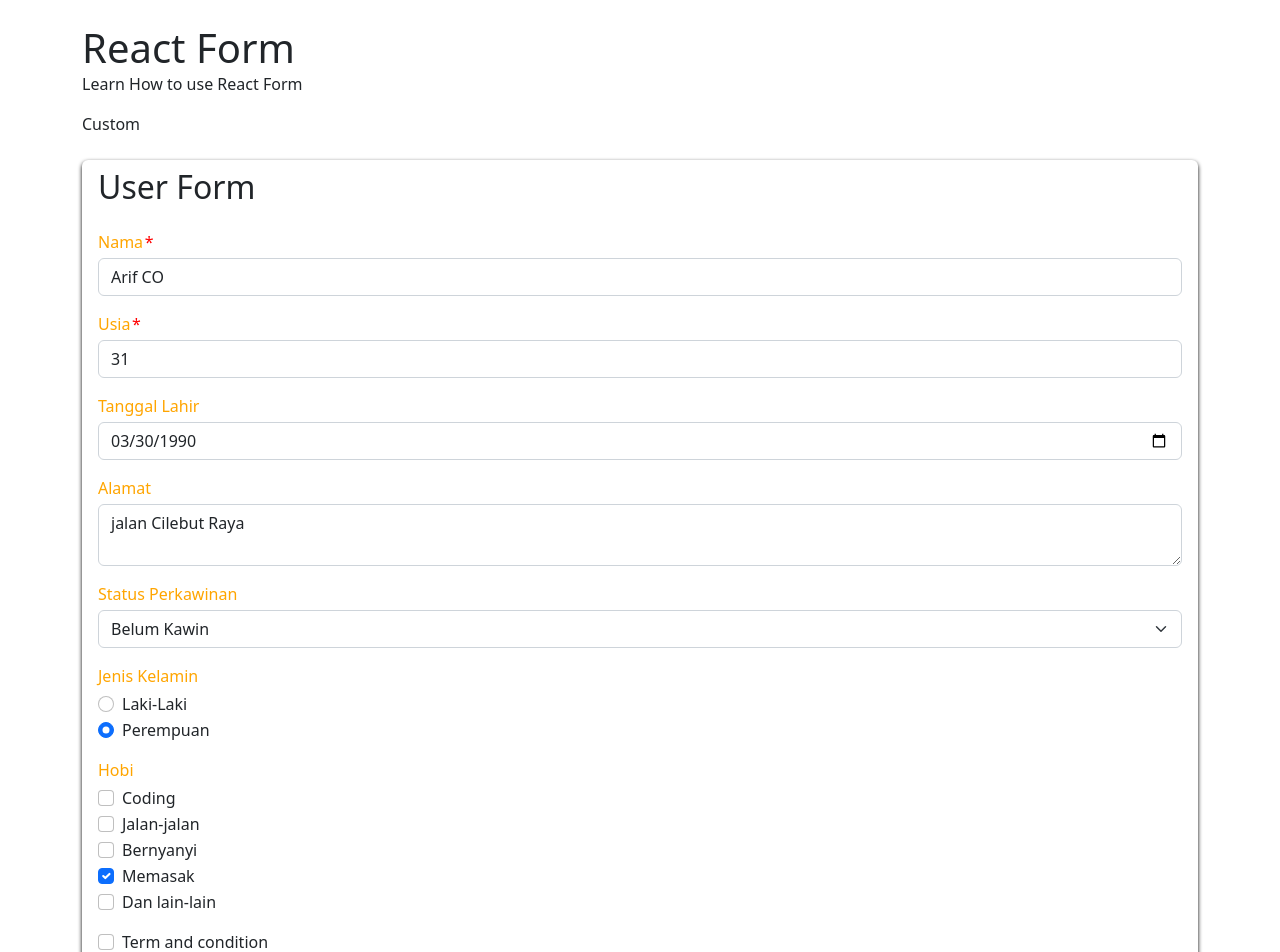
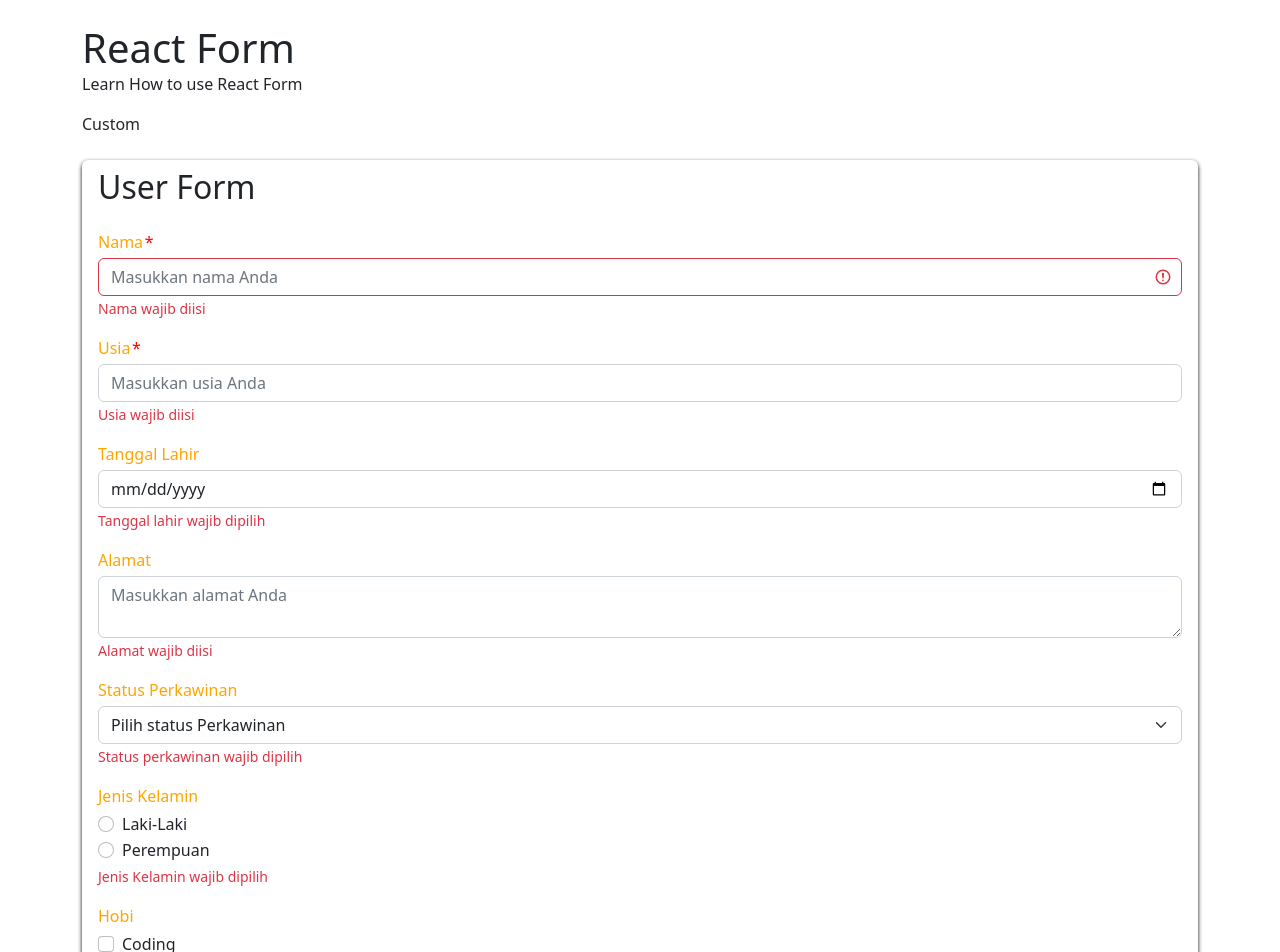
Before and after one commit to afikrico/rxid-form, a React (Create React App) app: page / in a window 1280 px wide. Shown: the top 952 px of the page. Built offline with nearby package versions, Linux system fonts and the light colour scheme.

Commit message:
menambahkan validator.

```diff
--- a/src/App.tsx
+++ b/src/App.tsx
@@ -9,7 +9,8 @@ import {
   StatusPerkawinanModel,
 } from "./shared/models";
 import { Components } from "./shared/components";
-
+import { FormControl } from "./core/form";
+import { Validators } from "./shared/validator";
 
 function App() {
   const [state, setState] = useState({
@@ -26,48 +27,62 @@ function App() {
       }
     ),
   });
-  const [record, setRecord] = useState<{[key:string]:any}>({
-    name: "",
-    dob: "",
-    age: "",
-    address: "",
-    marital: 0,
-    gender: 0,
-    termAndCondition: true
-  })
+  const [record, setRecord] = useState<{ [key: string]: any }>({
+    name: new FormControl(["", Validators.required("Nama wajib diisi")]),
+    dob: new FormControl([
+      "",
+      Validators.required("Tanggal lahir wajib dipilih"),
+    ]),
+    age: new FormControl(["", Validators.required("Usia wajib diisi")]),
+    address: new FormControl(["", Validators.required("Alamat wajib diisi")]),
+    marital: new FormControl([
+      "",
+      Validators.required("Status perkawinan wajib dipilih"),
+    ]),
+    gender: new FormControl([
+      "",
+      Validators.required("Jenis Kelamin wajib dipilih"),
+    ]),
+    termAndCondition: new FormControl([
+      null,
+      Validators.required("Term and codition wajib disetujui"),
+    ]),
+  });
 
-  const maritalStatusRef = useRef<HTMLSelectElement>(null)
+  const maritalStatusRef = useRef<HTMLSelectElement>(null);
 
   useEffect(() => {
+    console.log("record ", record);
     setTimeout(() => {
-      const {hobi, ...record} = {
+      const { hobi, ...record } = {
         name: "Arif CO",
         age: "31",
         gender: 2,
         dob: "1990-03-30",
         address: "jalan Cilebut Raya",
         marital: 2,
-        hobi: HobiModel.createList().slice(3, 4)
+        hobi: HobiModel.createList().slice(3, 4),
       };
       const hobiList = state.hobiList.map((item) => {
-        item.isChecked = hobi.findIndex((data) => data.id === item.option.id) !== -1;
-        return item
-      })
+        item.isChecked =
+          hobi.findIndex((data) => data.id === item.option.id) !== -1;
+        return item;
+      });
       setState((state) => ({
         ...state,
-        hobiList
-      }))
+        hobiList,
+      }));
       // console.log("record from api", record);
       // setState((state) => ({
       //   ...state,
       //   record
       // }))
-      setRecord(record)
+      // setRecord(record)
 
       // const maritalStatusElement = document.getElementsByName("marital")[0] as HTMLSelectElement;
       // maritalStatusElement.value = String(record.marital)
-      if(maritalStatusRef.current){
-        maritalStatusRef.current.value = String(record.marital)
+      if (maritalStatusRef.current) {
+        maritalStatusRef.current.value = String(record.marital);
       }
     }, 2000);
     // console.log("record ", state);
@@ -75,12 +90,17 @@ function App() {
 
   const submitHandler = (e: any) => {
     e.preventDefault();
-    console.log('state record ', record)
-    const { marital, gender, ...dto} = record
-    dto.gender = JenisKelamin.getById(+gender)
-    dto.marital = StatusPerkawinanModel.getById(+marital)
-    dto.hobbies = CheckboxModel.getValues(state.hobiList)
-    console.log("dto ",dto)
+    const value: {[key:string]: any} ={}
+    Object.keys(record).forEach((key) => {
+      value[key] = record[key].value
+    })
+    console.log('record ',record)
+    // console.log("state record ", record);
+    // const { marital, gender, ...dto } = record;
+    // dto.gender = JenisKelamin.getById(+gender);
+    // dto.marital = StatusPerkawinanModel.getById(+marital);
+    // dto.hobbies = CheckboxModel.getValues(state.hobiList);
+    // console.log("dto ", dto);
     // const formData = new FormData(e.target);
     // console.log("Nama ", formData.get("name"));
     // // const {dto} = Object.fromEntries(formData.entries())
@@ -109,11 +129,14 @@ function App() {
     // }));
     // console.log(e.target.value);
     // record[e.target.name] = e.target.value;
+    const control: FormControl = record[e.target.name];
+    control.patchValue(e.target.value);
+
     setRecord((record) => ({
       ...record,
-      [e.target.name]: e.target.value
-    }))
-    console.log('record ',record)
+      [e.target.name]: control,
+    }));
+    console.log("record ", record);
   };
 
   // console.log("hobilist ", state.hobiList);
@@ -128,22 +151,35 @@ function App() {
           <Components.Form.Group label="Nama" htmlFor="name" required={true}>
             <input
               type="text"
-              value={record.name}
+              // value={record.name.value}
+              {...record.name}
               onChange={onChangeHandler}
               name="name"
-              className="form-control"
+              className={
+                "form-control " +
+                (record.name.getIsValid() ? "is-valid" : "is-invalid")
+              }
               placeholder="Masukkan nama Anda"
             />
+            {record.name.errors && (
+              <small className="text-danger">
+                {record.name.errors.message}
+              </small>
+            )}
           </Components.Form.Group>
           <Components.Form.Group label="Usia" htmlFor="age" required={true}>
             <input
               type="number"
-              value={record.age}
+              // value={record.age}
+              {...record.age}
               onChange={onChangeHandler}
               name="age"
               className="form-control"
               placeholder="Masukkan usia Anda"
             />
+            {record.age.errors && (
+              <small className="text-danger">{record.age.errors.message}</small>
+            )}
           </Components.Form.Group>
 
           <Components.Form.Group label="Tanggal Lahir" htmlFor="dob">
@@ -151,27 +187,38 @@ function App() {
               type="date"
               className="form-control"
               name="dob"
+              {...record.dob}
               placeholder="Pilih tanggal lahir Anda"
-              value={record.dob}
+              // value={record.dob}
               onChange={onChangeHandler}
             />
+            {record.dob.errors && (
+              <small className="text-danger">{record.dob.errors.message}</small>
+            )}
           </Components.Form.Group>
 
           <Components.Form.Group label="Alamat" htmlFor="address">
             <textarea
               name="address"
+              {...record.address}
               className="form-control"
               placeholder="Masukkan alamat Anda"
-              value={record.address}
+              // value={record.address}
               onChange={onChangeHandler}
             />
+            {record.address.errors && (
+              <small className="text-danger">
+                {record.address.errors.message}
+              </small>
+            )}
           </Components.Form.Group>
 
           <Components.Form.Group label="Status Perkawinan" htmlFor="marital">
             <select
               className="form-select"
               name="marital"
-              value={record.marital}
+              // value={record.marital}
+              {...record.marital}
               onChange={onChangeHandler}
               // ref={maritalStatusRef}
             >
@@ -182,6 +229,11 @@ function App() {
                 </option>
               ))}
             </select>
+            {record.marital.errors && (
+              <small className="text-danger">
+                {record.marital.errors.message}
+              </small>
+            )}
           </Components.Form.Group>
 
           <Components.Form.Group label="Jenis Kelamin" htmlFor="gender">
@@ -193,7 +245,8 @@ function App() {
                   name="gender"
                   id={"gender" + jenisKelamin.id}
                   value={jenisKelamin.id}
-                  checked={jenisKelamin.id === +record.gender}
+                  // checked={jenisKelamin.id === +record.gender}
+                  checked={jenisKelamin.id === +record.gender.value}
                   // onChange={(e) =>
                   //   setState((state) => ({
                   //     ...state,
@@ -210,6 +263,11 @@ function App() {
                 </label>
               </div>
             ))}
+            {record.gender.errors && (
+              <small className="text-danger">
+                {record.gender.errors.message}
+              </small>
+            )}
           </Components.Form.Group>
 
           <Components.Form.Group label="Hobi" htmlFor="hobi">
@@ -249,21 +307,31 @@ function App() {
                 className="form-check-input"
                 name="termAndCondition"
                 id="termAndCondition"
-                  checked={!!record.termAndCondition}
+                checked={!!record.termAndCondition.value}
+                // onChange={(e) => {
+                //   setRecord((record) => ({
+                //     ...record,
+                //     termAndCondition: e.target.checked,
+                //   }));
+                // }}
                 onChange={(e) => {
+                  const control = record.termAndCondition;
+                  control.patchValue(e.target.checked);
                   setRecord((record) => ({
                     ...record,
-                      termAndCondition: e.target.checked,
+                    termAndCondition: control,
                   }));
                 }}
               />
-                <label
-                  htmlFor="termAndCondition"
-                  className="form-check-label"
-                >
+              <label htmlFor="termAndCondition" className="form-check-label">
                 Term and condition
               </label>
             </div>
+            {record.termAndCondition.errors && (
+              <small className="text-danger">
+                {record.termAndCondition.errors.message}
+              </small>
+            )}
           </Components.Form.Group>
 
           <button className="btn btn-primary">
--- /dev/null
+++ b/src/core/form/FormControl.tsx
@@ -0,0 +1,37 @@
+import { ValidatorFN } from "./type/ValidationFN";
+import { ValidatorError } from "./type/ValidationError";
+
+export class FormControl {
+  public errors: ValidatorError;
+  public value: any;
+  constructor(
+    private props: [any] | [any, ValidatorFN | Array<ValidatorFN> | null]
+  ) {
+    this.value = props[0];
+    this.errors = this.createErrors(props[0]);
+  }
+
+  public getIsValid(): boolean {
+    return !this.errors
+  }
+
+  public getIsInvalid(): boolean {
+    return !!this.errors
+  }
+
+  public patchValue(value: any): void {
+    this.value = value
+    this.errors = this.createErrors(value)
+  }
+
+  private createErrors(value: any): ValidatorError {
+    if (!this.props[1]) return null;
+
+    const validators = Array.isArray(this.props[1])
+      ? this.props[1]
+      : [this.props[1]];
+    return validators
+      .map((validator) => validator(value))
+      .filter((error) => error)[0] || null;
+  }
+}
--- /dev/null
+++ b/src/core/form/index.tsx
@@ -0,0 +1 @@
+export * from "./FormControl";
--- /dev/null
+++ b/src/core/form/type/ValidationError.tsx
@@ -0,0 +1 @@
+export type ValidatorError = null | { message:any}
--- /dev/null
+++ b/src/core/form/type/ValidationFN.tsx
@@ -0,0 +1,3 @@
+import { ValidatorError } from "./ValidationError";
+
+export type ValidatorFN = (value: any) => ValidatorError
--- /dev/null
+++ b/src/shared/validator/index.tsx
@@ -0,0 +1,5 @@
+import { requiredValidator } from "./required.validator";
+
+export const Validators = {
+    required: requiredValidator
+}
--- /dev/null
+++ b/src/shared/validator/required.validator.tsx
@@ -0,0 +1,19 @@
+import { ValidatorError } from "../../core/form/type/ValidationError";
+import { ValidatorFN } from "../../core/form/type/ValidationFN";
+
+export const requiredValidator = (
+    message: string = "Data wajib diisi"
+):ValidatorFN => {
+    return (value): ValidatorError => {
+        if (
+            typeof value === undefined ||
+            value === null ||
+            value === "" ||
+            value === '' ||
+            value === false
+        ) {
+            return {message}
+        }
+        return null;
+    }
+}
```
Lines whose indentation alone changed are shown as unchanged.
